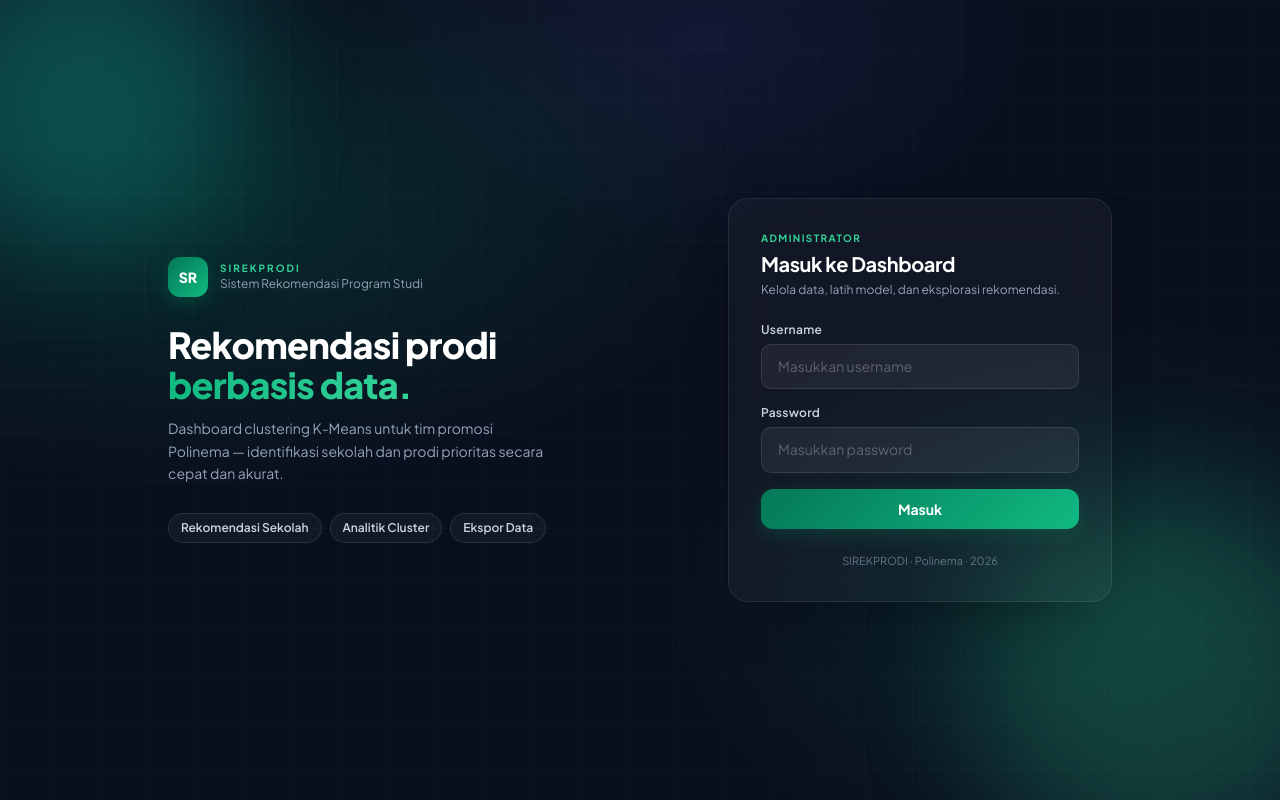
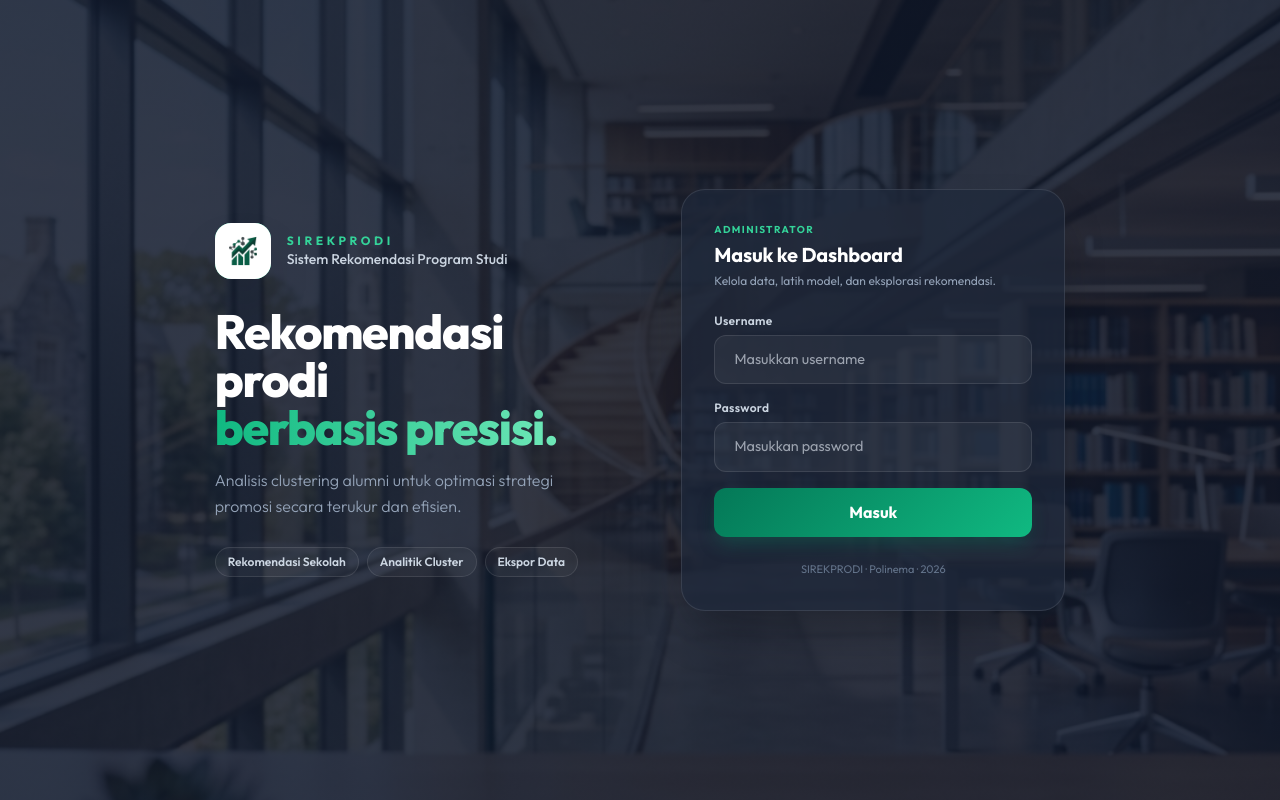
Before and after one commit to MHasanBas/SIREKPRODI, a Flask app: page /login in a window 1280 px wide. Run offline with Flask 3, Linux system fonts and the light colour scheme; some libraries are stand-ins or nearby versions.

Commit message:
feat: add Jupyter notebooks for population and clustering analysis, include new static assets, and update UI templates and dashboard routes

```diff
--- a/static/theme.css
+++ b/static/theme.css
@@ -4,29 +4,21 @@
 */
 
 /* ── Google Fonts ────────────────────────────────────────────── */
-@import url('https://fonts.googleapis.com/css2?family=Plus+Jakarta+Sans:wght@400;500;600;700;800&display=swap');
+@import url('https://fonts.googleapis.com/css2?family=Outfit:wght@300;400;500;600;700;800&display=swap');
 
 /* ── Design Tokens ───────────────────────────────────────────── */
 :root {
-  /* Brand */
-  --primary: #047857;
-  /* emerald-700 */
-  --primary-dark: #065f46;
-  /* emerald-800 */
+  /* Brand - Refined Emerald */
+  --primary: #064e3b;
+  --primary-mid: #059669;
   --primary-light: #10b981;
-  /* emerald-500 */
-  --primary-soft: #ecfdf5;
-  /* emerald-50  */
-  --primary-border: #a7f3d0;
-  /* emerald-200 */
+  --primary-soft: #f0fdf4;
+  --primary-border: #dcfce7;
 
-  /* Ink */
+  /* Ink - Deep Neutrals */
   --ink: #0f172a;
-  /* slate-900 */
   --ink-mid: #334155;
-  /* slate-700 */
   --ink-light: #64748b;
-  /* slate-500 */
   --ink-xlight: #94a3b8;
   /* slate-400 */
 
@@ -44,19 +36,19 @@
   --border-focus: #34d399;
   /* emerald-400 */
 
-  /* Shadows */
-  --shadow-xs: 0 1px 2px rgba(15, 23, 42, 0.04);
-  --shadow-sm: 0 2px 8px rgba(15, 23, 42, 0.06), 0 1px 2px rgba(15, 23, 42, 0.03);
-  --shadow-md: 0 4px 16px rgba(15, 23, 42, 0.07), 0 1px 4px rgba(15, 23, 42, 0.04);
-  --shadow-lg: 0 8px 32px rgba(15, 23, 42, 0.08), 0 2px 8px rgba(15, 23, 42, 0.04);
-  --shadow-brand: 0 6px 20px rgba(4, 120, 87, 0.18);
+  /* Shadows - Layered and natural */
+  --shadow-xs: 0 1px 2px rgba(15, 23, 42, 0.05);
+  --shadow-sm: 0 4px 6px -1px rgba(15, 23, 42, 0.08), 0 2px 4px -2px rgba(15, 23, 42, 0.04);
+  --shadow-md: 0 10px 15px -3px rgba(15, 23, 42, 0.08), 0 4px 6px -4px rgba(15, 23, 42, 0.04);
+  --shadow-lg: 0 20px 25px -5px rgba(15, 23, 42, 0.08), 0 8px 10px -6px rgba(15, 23, 42, 0.04);
+  --shadow-brand: 0 10px 25px -5px rgba(6, 78, 59, 0.15);
 
-  /* Radius */
-  --r-sm: 6px;
-  --r-md: 10px;
-  --r-lg: 14px;
-  --r-xl: 18px;
-  --r-2xl: 24px;
+  /* Radius - More rounded for modern feel */
+  --r-sm: 8px;
+  --r-md: 12px;
+  --r-lg: 16px;
+  --r-xl: 24px;
+  --r-2xl: 32px;
 }
 
 /* ── Base Reset ──────────────────────────────────────────────── */
@@ -67,13 +59,12 @@
 }
 
 body {
-  font-family: 'Plus Jakarta Sans', system-ui, -apple-system, sans-serif;
+  font-family: 'Outfit', system-ui, -apple-system, sans-serif;
   background-color: var(--surface-base);
   color: var(--ink);
   -webkit-font-smoothing: antialiased;
   -moz-osx-font-smoothing: grayscale;
-  line-height: 1.6;
-  animation: fadeInPage 0.35s ease-out both;
+  line-height: 1.5;
 }
 
 h1,
@@ -82,10 +73,10 @@ h3,
 h4,
 h5,
 h6 {
-  font-family: 'Plus Jakarta Sans', system-ui, sans-serif;
+  font-family: 'Outfit', system-ui, sans-serif;
   font-weight: 700;
-  letter-spacing: -0.02em;
-  line-height: 1.25;
+  letter-spacing: -0.01em;
+  line-height: 1.2;
   color: var(--ink);
 }
 
@@ -98,13 +89,17 @@ a {
 @keyframes fadeInPage {
   from {
     opacity: 0;
-    transform: translateY(6px);
+    transform: translateY(10px);
   }
 
   to {
     opacity: 1;
     transform: translateY(0);
   }
+}
+
+.animate-page-in {
+  animation: fadeInPage 0.6s cubic-bezier(0.16, 1, 0.3, 1) both;
 }
 
 /* ── Navigation (Header) ─────────────────────────────────────── */
@@ -185,36 +180,38 @@ a {
 .card {
   background: var(--surface-card);
   border: 1px solid var(--border);
-  border-radius: var(--r-xl);
+  border-radius: var(--r-lg);
   box-shadow: var(--shadow-sm);
-  padding: 20px;
-  transition: box-shadow 0.2s ease;
+  padding: 24px;
+  transition: all 0.25s cubic-bezier(0.4, 0, 0.2, 1);
 }
 
 .card-hover:hover {
   box-shadow: var(--shadow-md);
-  transform: translateY(-1px);
+  transform: translateY(-2px);
+  border-color: var(--border-mid);
+}
+
+.card-flat {
+  background: var(--surface-raised);
+  border: 1px solid var(--border);
+  box-shadow: none;
 }
 
 /* ── Brand Mark ─────────────────────────────────────────────── */
 .brand-mark {
-  background: linear-gradient(135deg, var(--primary), var(--primary-light));
-  color: #fff;
-  box-shadow: var(--shadow-brand);
-  position: relative;
+  background: var(--primary);
+  border-radius: var(--r-md);
   overflow: hidden;
-  flex-shrink: 0;
+  display: flex;
+  align-items: center;
+  justify-content: center;
 }
 
-.brand-mark::after {
-  content: '';
-  position: absolute;
-  top: 0;
-  left: -100%;
-  width: 50%;
+.brand-mark img {
+  width: 100%;
   height: 100%;
-  background: linear-gradient(90deg, transparent, rgba(255, 255, 255, 0.18), transparent);
-  animation: shine 3.5s infinite;
+  object-fit: cover;
 }
 
 @keyframes shine {
--- a/templates/login.html
+++ b/templates/login.html
@@ -8,99 +8,122 @@
   <title>Login — SIREKPRODI</title>
   <link rel="preconnect" href="https://fonts.googleapis.com">
   <link rel="preconnect" href="https://fonts.gstatic.com" crossorigin>
-  <link href="https://fonts.googleapis.com/css2?family=Plus+Jakarta+Sans:wght@400;500;600;700;800&display=swap" rel="stylesheet">
+  <link href="https://fonts.googleapis.com/css2?family=Outfit:wght@400;500;600;700;800&display=swap" rel="stylesheet">
   <script src="https://cdn.tailwindcss.com"></script>
   <link rel="stylesheet" href="{{ url_for('static', filename='theme.css') }}">
   <script src="{{ url_for('static', filename='theme.js') }}" defer></script>
   <style>
-    /* Prevent page-fade on login — it's a standalone page */
-    body { animation: none; }
-
-    .login-bg {
-      background-color: #0a0f1e;
-      background-image:
-        radial-gradient(ellipse 70% 55% at 15% 25%, rgba(4, 120, 87, 0.28) 0%, transparent 65%),
-        radial-gradient(ellipse 55% 60% at 85% 75%, rgba(16, 185, 129, 0.14) 0%, transparent 60%),
-        radial-gradient(ellipse 40% 40% at 55% 5%,  rgba(99, 102, 241, 0.10) 0%, transparent 65%);
+    :root {
+      --primary: #10b981;
+      --bg-dark: #0f172a;
+      --card-bg: rgba(30, 41, 59, 0.7);
     }
 
-    /* Subtle grid texture */
-    .login-bg::before {
-      content: '';
-      position: fixed;
-      inset: 0;
-      background-image:
-        linear-gradient(rgba(255,255,255,0.02) 1px, transparent 1px),
-        linear-gradient(90deg, rgba(255,255,255,0.02) 1px, transparent 1px);
-      background-size: 48px 48px;
-      pointer-events: none;
+    body, html {
+      margin: 0;
+      padding: 0;
+      height: 100%;
+      background-color: var(--bg-dark);
+      color: #ffffff;
+      font-family: 'Outfit', sans-serif;
     }
 
-    /* Glass card */
-    .glass-card {
-      background: rgba(255,255,255,0.035);
-      backdrop-filter: blur(24px);
-      -webkit-backdrop-filter: blur(24px);
-      border: 1px solid rgba(255,255,255,0.08);
-      border-radius: 20px;
+    .login-wrapper {
+      min-height: 100vh;
+      width: 100%;
+      background: linear-gradient(rgba(15, 23, 42, 0.85), rgba(15, 23, 42, 0.85)),
+                  url('{{ url_for("static", filename="bg_premium.png") }}');
+      background-size: cover;
+      background-position: center;
+      background-attachment: fixed;
+      display: flex;
+      align-items: center;
+      justify-content: center;
     }
 
-    /* Input field on dark background */
+    .glass-card {
+      background: var(--card-bg);
+      backdrop-filter: blur(16px);
+      -webkit-backdrop-filter: blur(16px);
+      border: 1px solid rgba(255, 255, 255, 0.1);
+      border-radius: 24px;
+      box-shadow: 0 25px 50px -12px rgba(0, 0, 0, 0.5);
+      width: 100%;
+      max-width: 400px;
+      padding: 2.5rem;
+    }
+
     .dark-input {
       width: 100%;
-      padding: 0.7rem 1rem;
-      border-radius: 10px;
-      font-size: 0.875rem;
-      font-family: inherit;
+      padding: 0.8rem 1.2rem;
+      border-radius: 12px;
+      font-size: 0.9rem;
       color: #fff;
-      background: rgba(255,255,255,0.06);
-      border: 1px solid rgba(255,255,255,0.10);
-      transition: border-color 0.15s, box-shadow 0.15s;
+      background: rgba(255, 255, 255, 0.05);
+      border: 1px solid rgba(255, 255, 255, 0.1);
+      transition: all 0.2s;
       outline: none;
+      box-sizing: border-box;
     }
-    .dark-input::placeholder { color: rgba(255,255,255,0.28); }
+
     .dark-input:focus {
-      border-color: rgba(52,211,153,0.5);
-      box-shadow: 0 0 0 3px rgba(52,211,153,0.12);
+      background: rgba(255, 255, 255, 0.1);
+      border-color: var(--primary);
+      box-shadow: 0 0 0 4px rgba(16, 185, 129, 0.2);
+    }
+
+    .btn-submit {
+      width: 100%;
+      padding: 0.8rem;
+      border-radius: 12px;
+      background: linear-gradient(135deg, #047857, #10b981);
+      color: white;
+      border: none;
+      font-weight: 700;
+      cursor: pointer;
+      transition: transform 0.2s, filter 0.2s;
+      box-shadow: 0 10px 20px -5px rgba(4, 120, 87, 0.4);
+    }
+
+    .btn-submit:hover {
+      filter: brightness(1.1);
+    }
+
+    .btn-submit:active {
+      transform: scale(0.98);
     }
   </style>
 </head>
 
-<body class="login-bg min-h-screen w-full relative overflow-hidden">
-
-  <!-- Ambient glow -->
-  <div class="pointer-events-none fixed inset-0 z-0">
-    <div class="absolute w-80 h-80 rounded-full opacity-30 blur-3xl bg-teal-500 -top-20 -left-20"></div>
-    <div class="absolute w-96 h-96 rounded-full opacity-20 blur-3xl bg-emerald-400 -bottom-20 -right-20"></div>
-  </div>
+<body class="login-wrapper relative overflow-hidden">
 
   <!-- Layout -->
-  <div class="relative z-10 min-h-screen flex flex-col lg:flex-row items-center justify-center gap-12 px-6 lg:px-16 py-12">
+  <div class="relative z-10 min-h-screen flex flex-col lg:flex-row items-center justify-center gap-12 px-6 lg:px-16 py-12 animate-page-in">
 
     <!-- Left: Branding -->
     <div class="w-full lg:w-1/2 text-white space-y-7 lg:pr-8 flex-shrink-0 max-w-lg">
 
       <!-- Logo -->
-      <div class="flex items-center gap-3">
-        <div class="h-10 w-10 rounded-xl flex items-center justify-center font-extrabold text-sm text-white flex-shrink-0"
-          style="background: linear-gradient(135deg, #047857, #10b981); box-shadow: 0 6px 20px rgba(4,120,87,0.35);">SR
+      <div class="flex items-center gap-4">
+        <div class="h-14 w-14 rounded-2xl brand-mark flex items-center justify-center overflow-hidden flex-shrink-0 shadow-2xl">
+          <img src="{{ url_for('static', filename='logo.png') }}" alt="Logo" class="w-full h-full object-cover">
         </div>
         <div>
-          <p class="text-[10px] font-bold uppercase tracking-[0.2em] text-emerald-400">SIREKPRODI</p>
-          <p class="text-xs text-slate-400">Sistem Rekomendasi Program Studi</p>
+          <p class="text-xs font-bold uppercase tracking-[0.3em] text-emerald-400">SIREKPRODI</p>
+          <p class="text-sm text-slate-300 font-medium">Sistem Rekomendasi Program Studi</p>
         </div>
       </div>
 
       <!-- Headline -->
-      <div class="space-y-3">
-        <h1 class="text-3xl lg:text-4xl font-extrabold leading-tight text-white">
+      <div class="space-y-4">
+        <h1 class="text-4xl lg:text-5xl font-extrabold leading-[1.1] text-white tracking-tight">
           Rekomendasi prodi<br>
-          <span style="background: linear-gradient(90deg,#10b981,#34d399); -webkit-background-clip:text; -webkit-text-fill-color:transparent;">
-            berbasis data.
+          <span style="background: linear-gradient(90deg, #10b981, #6ee7b7); -webkit-background-clip:text; -webkit-text-fill-color:transparent;">
+            berbasis presisi.
           </span>
         </h1>
-        <p class="text-sm text-slate-400 max-w-sm leading-relaxed">
-          Dashboard clustering K-Means untuk tim promosi Polinema — identifikasi sekolah dan prodi prioritas secara cepat dan akurat.
+        <p class="text-base text-slate-400 max-w-sm leading-relaxed font-light">
+          Analisis clustering alumni untuk optimasi strategi promosi secara terukur dan efisien.
         </p>
       </div>
 
@@ -153,8 +176,7 @@
               class="dark-input" required autocomplete="current-password">
           </div>
           <button type="submit"
-            class="w-full py-2.5 rounded-xl font-bold text-sm text-white transition-all hover:brightness-110 active:scale-[0.98] mt-1"
-            style="background: linear-gradient(135deg, #047857, #10b981); box-shadow: 0 6px 18px rgba(4,120,87,0.30);">
+            class="btn-submit">
             Masuk
           </button>
         </form>
```
Also changed, not shown: other parts of static/theme.css (+15 -9 lines), routes/dashboard.py (+22 -7 lines), templates/dashboard.html (+85 -39 lines), templates/data_cluster.html (+84 -52 lines), templates/pelatihan_model.html (+9 -5 lines), templates/upload.html (+9 -9 lines), notebook/image.png (added), static/bg_premium.png (added), static/logo.png (added), 3 other files.
